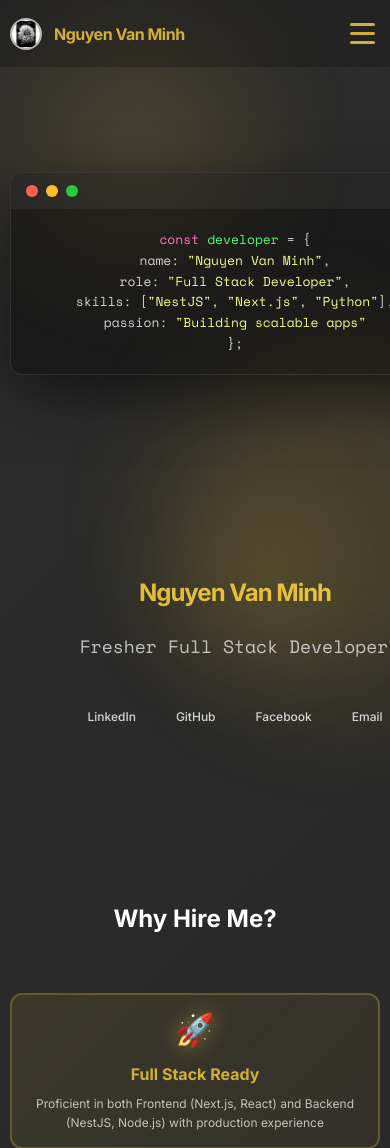
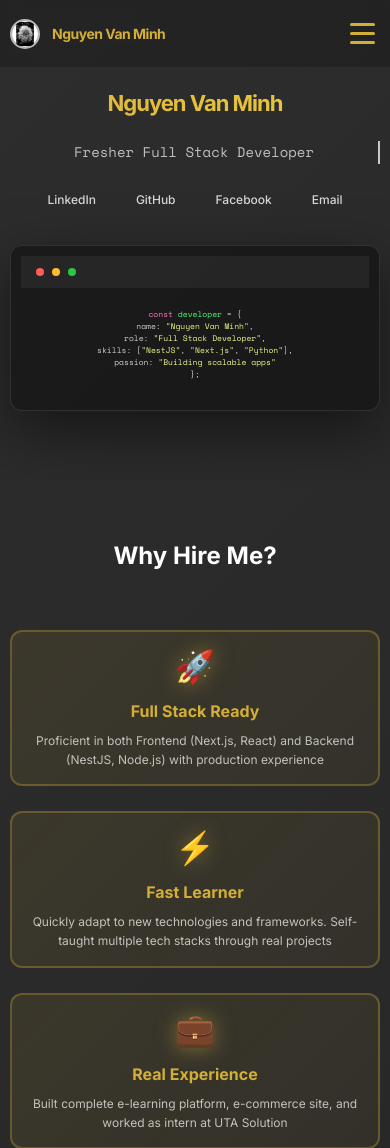
Before and after one commit to NguyenMinh993/portfolio, a Django app: page / in a window 390 px wide. Shown: the top 1148 px of the page. Run offline with Django 5.2, Linux system fonts and the light colour scheme.

Commit message:
Final mobile UI fix - Add max-width, overflow handling, and proper sizing

```diff
--- a/portfolio/templates/portfolio/index.html
+++ b/portfolio/templates/portfolio/index.html
@@ -231,7 +231,8 @@
 
         /* Animated Code Window */
         .code-window {
-            width: 450px;
+            width: 100%;
+            max-width: 450px;
             background: rgba(0, 0, 0, 0.4);
             border-radius: 12px;
             border: 1px solid rgba(255, 255, 255, 0.1);
@@ -259,10 +260,13 @@
             font-size: 13px;
             line-height: 1.6;
             color: rgba(255, 255, 255, 0.8);
+            overflow-x: auto;
+            -webkit-overflow-scrolling: touch;
         }
         .code-line {
             opacity: 0;
             animation: codeFadeIn 0.5s ease forwards;
+            white-space: nowrap;
         }
         .code-line:nth-child(1) { animation-delay: 0.5s; }
         .code-line:nth-child(2) { animation-delay: 0.8s; }
@@ -601,33 +605,47 @@
             .hero {
                 padding: 100px 15px 40px;
                 grid-template-columns: 1fr;
+                min-height: auto;
             }
             .hero-content {
                 text-align: center;
+                max-width: 100%;
+                order: 1;
+            }
+            .hero-image {
+                order: 2;
+                margin-top: 30px;
                 max-width: 100%;
             }
             .hero-content h1 {
                 font-size: 28px;
                 line-height: 1.2;
             }
-            .hero-content h2 {
-                font-size: 20px;
-                margin-bottom: 15px;
+            .hero-content .subtitle {
+                font-size: 16px;
+                margin-bottom: 20px;
             }
             .hero-content p {
                 font-size: 14px;
                 line-height: 1.6;
             }
-            .code-block {
+            .code-window {
+                padding: 15px;
+                max-width: 100%;
+                overflow: hidden;
+            }
+            .code-content {
                 font-size: 10px;
-                padding: 12px;
-                margin: 20px 0;
+                line-height: 1.6;
                 overflow-x: auto;
-                max-width: 100%;
+                -webkit-overflow-scrolling: touch;
             }
-            .code-block pre {
-                white-space: pre;
-                word-wrap: normal;
+            .code-line {
+                white-space: nowrap;
+                font-size: 10px;
+            }
+            .orb {
+                display: none;
             }
             .section { padding: 50px 15px; }
             .section-title { font-size: 28px; margin-bottom: 30px; }
@@ -671,15 +689,25 @@
 
         @media (max-width: 480px) {
             nav { padding: 15px 10px; }
-            .logo-text { font-size: 16px; }
-            .logo-img { width: 32px; height: 32px; }
-            .hero { padding: 90px 10px 30px; }
-            .hero-content h1 { font-size: 24px; }
-            .hero-content h2 { font-size: 18px; }
-            .hero-content p { font-size: 13px; }
-            .code-block {
-                font-size: 9px;
+            .logo-text { font-size: 14px; }
+            .logo-img { width: 30px; height: 30px; }
+            .hero { padding: 90px 10px 30px; min-height: auto; }
+            .hero-content h1 { font-size: 22px; }
+            .hero-content .subtitle { font-size: 14px; }
+            .hero-content p { font-size: 12px; }
+            .code-window {
                 padding: 10px;
+            }
+            .code-content {
+                font-size: 8px;
+                line-height: 1.5;
+            }
+            .code-line {
+                font-size: 8px;
+            }
+            .window-dot {
+                width: 8px;
+                height: 8px;
             }
             .section { padding: 40px 10px; }
             .section-title { font-size: 24px; }
```
